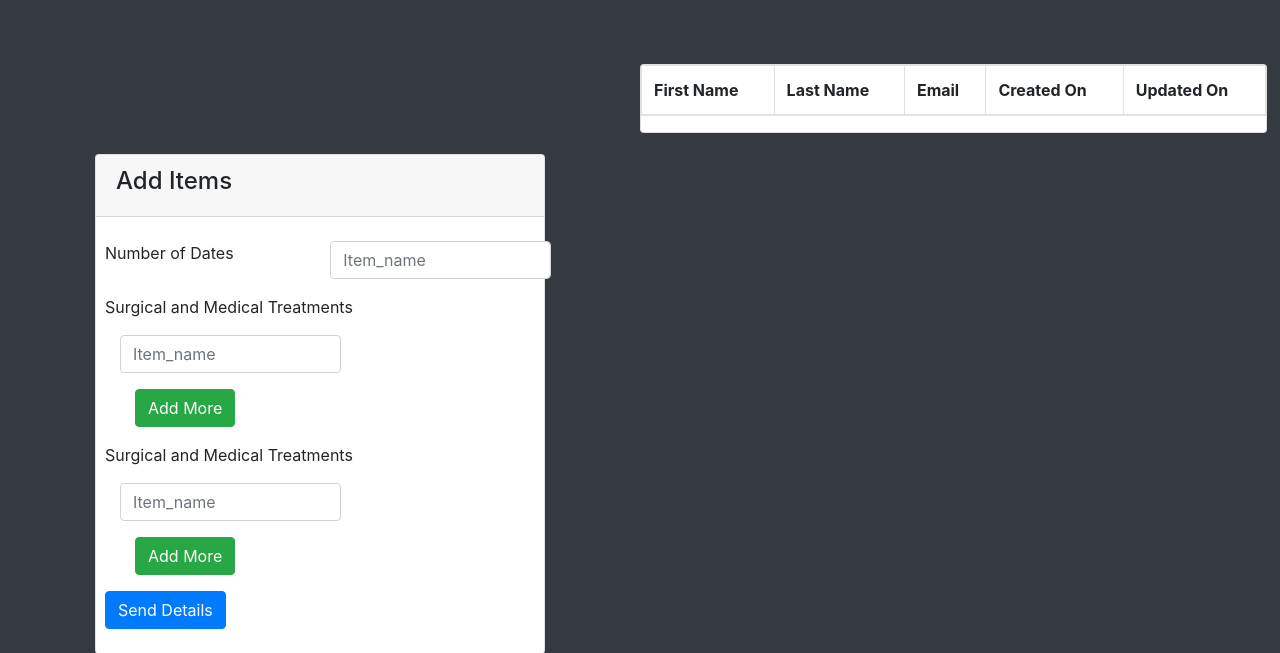
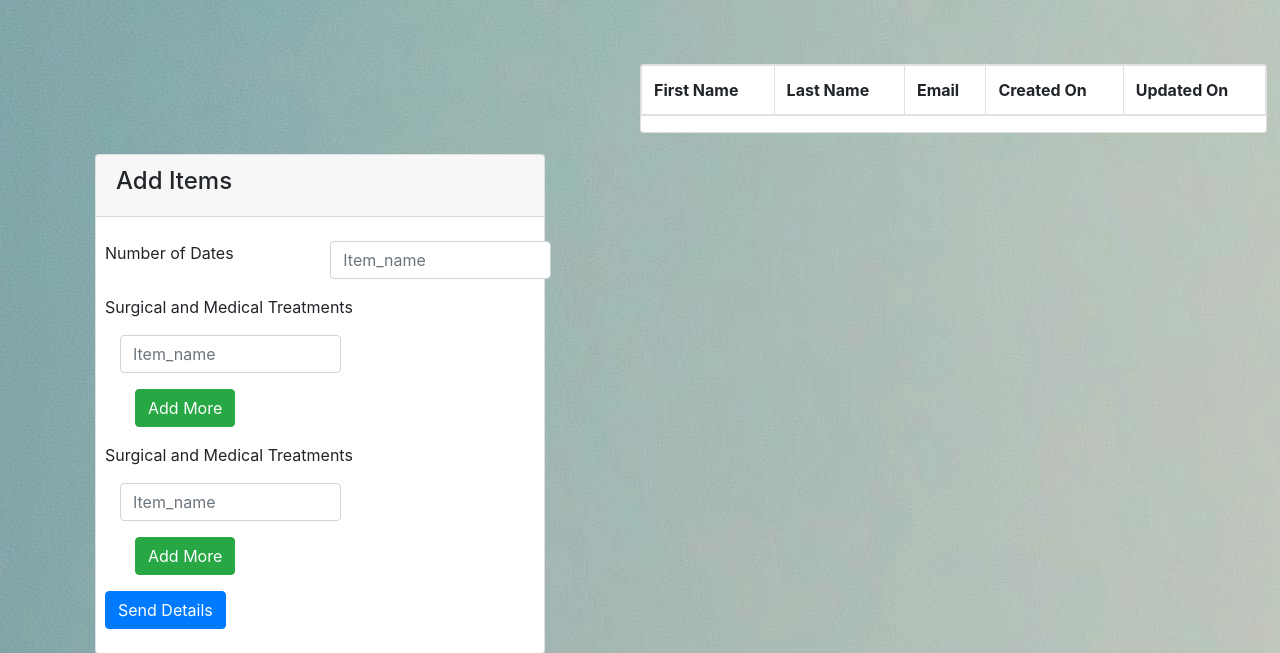
Before and after one commit to PrabhaLK/loan-credit-management-system, a PHP site: page /pages/govt-hos.php in a window 1280 px wide. Shown: the top 653 px of the page. Run offline with PHP 8.4, Linux system fonts and the light colour scheme; the template is opened without the code that fills it, so the values that code supplies are empty.

Commit message:
ui change

```diff
--- a/pages/govt-hos.php
+++ b/pages/govt-hos.php
@@ -50,6 +50,10 @@ $type = isset($_GET['type']) ? $_GET['type'] : '';
             height: 50%;
             padding-top: 10%;
             position: inherit;
+        }
+
+        body {
+            background-image: url('../images/back.jpg');
         }
     </style>
 </head>
```
